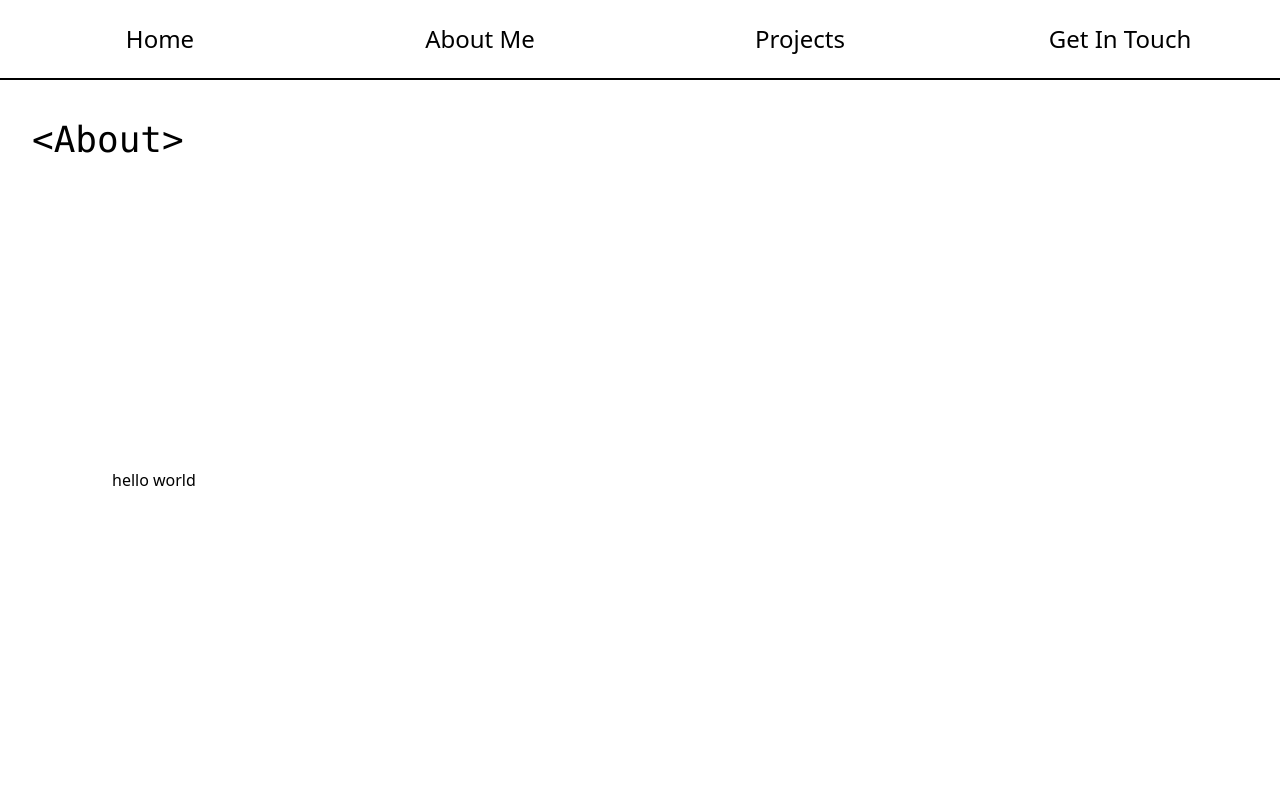
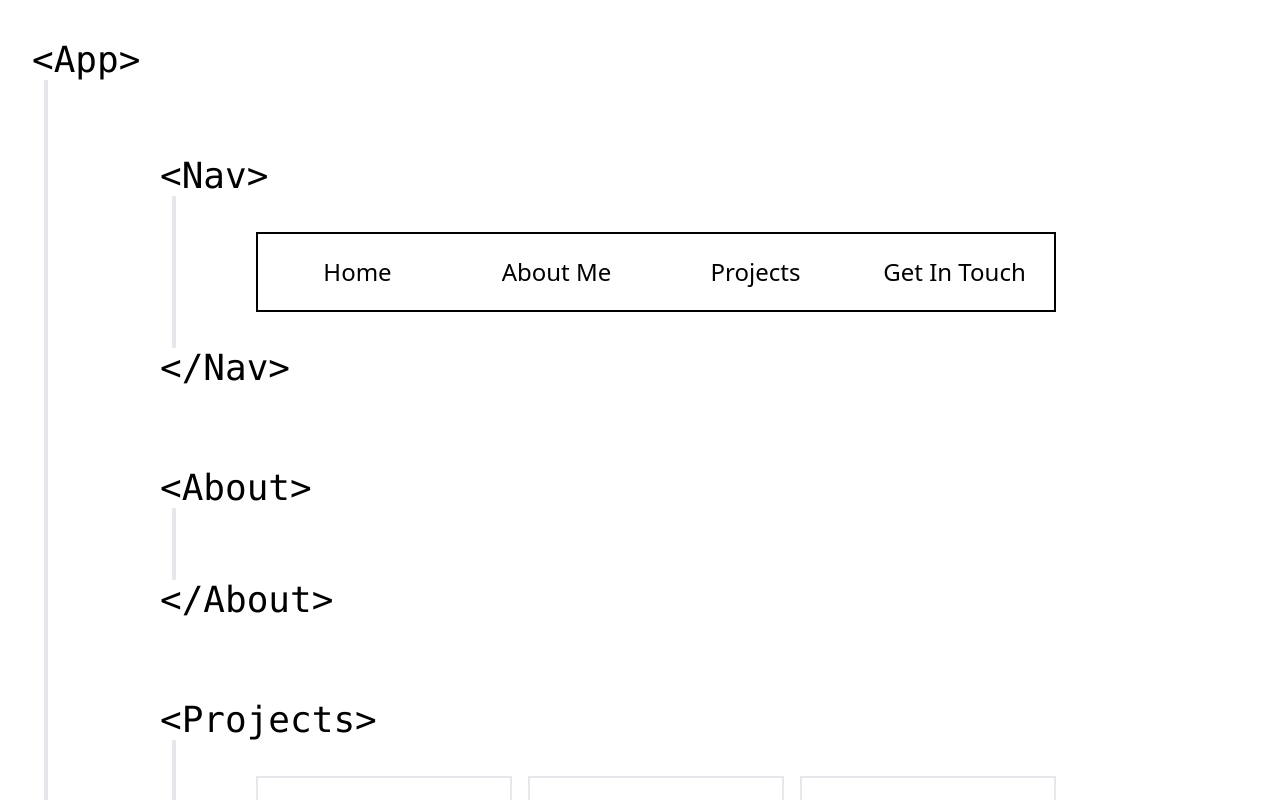
Before and after one commit to rakshit0960/personal-portfolio, a React (Vite) app: page / in a window 1280 px wide. Shown: the top 800 px of the page. Built offline with nearby package versions, Linux system fonts and the light colour scheme.

Commit message:
wraped nav bar around sectionWrapper

```diff
--- a/src/App.tsx
+++ b/src/App.tsx
@@ -1,13 +1,17 @@
 import { Route, Routes } from 'react-router-dom'
 import Home from './pages/Home'
+import SectionWrapper from './components/SectionWrapper'
 
 function App() {
 
   return (
     <>
-      <Routes>
-        <Route path='/' element={<Home />} />
-      </Routes>
+      <SectionWrapper name='App'>
+        <Routes>
+          <Route path='/' element={<Home />} />
+        </Routes>
+        <Home />
+      </SectionWrapper>
     </>
   )
 }
--- a/src/components/AboutMeSection.tsx
+++ b/src/components/AboutMeSection.tsx
@@ -3,7 +3,7 @@ import SectionWrapper from "./SectionWrapper";
 export default function AboutMeSection() {
   return (
     <SectionWrapper name="About">
-        <div>hello world</div>
+        <div className='grid grid-cols-3 gap-4'></div>
     </SectionWrapper>
   )
 }
--- a/src/components/NavBar.tsx
+++ b/src/components/NavBar.tsx
@@ -1,12 +1,16 @@
+import SectionWrapper from "./SectionWrapper"
+
 export default function NavBar() {
   return (
-    <nav>
-        <div className="grid grid-cols-4 place-content-center place-items-center border-b-2 border-black h-20 text-2xl select-none">
+    <SectionWrapper name="Nav">
+    <nav className="w-">
+        <div className="grid grid-cols-4 place-content-center place-items-center border-2 border-black h-20 text-2xl select-none">
             <div className="hover:font-semibold">Home</div>
             <div className="hover:font-semibold">About Me</div>
             <div className="hover:font-semibold">Projects</div>
             <div className="hover:font-semibold">Get In Touch</div>
         </div>
     </nav>
+    </SectionWrapper>
   )
 }
--- a/src/components/SectionWrapper.tsx
+++ b/src/components/SectionWrapper.tsx
@@ -1,9 +1,20 @@
-export default function SectionWrapper({children, name}: {children: string | JSX.Element | JSX.Element[], name: string}) {
+export default function SectionWrapper({
+  children,
+  name,
+}: {
+  children: string | JSX.Element | JSX.Element[];
+  name: string;
+}) {
   return (
-    <section className="min-h-screen flex flex-col justify-between py-10 px-8">
+    <section className="relative flex flex-col justify-between py-10 px-8">
       <code className="text-4xl">{`<${name}>`}</code>
-        <div className=" mx-20 my-9">{children}</div>
+
+      <div className="flex jus">
+        <div className="ml-3 border-2"></div>
+        <div className=" mx-20 my-9 w-full">{children}</div>
+      </div>
+
       <code className="text-4xl">{`</${name}>`}</code>
     </section>
-  )
+  );
 }
```
